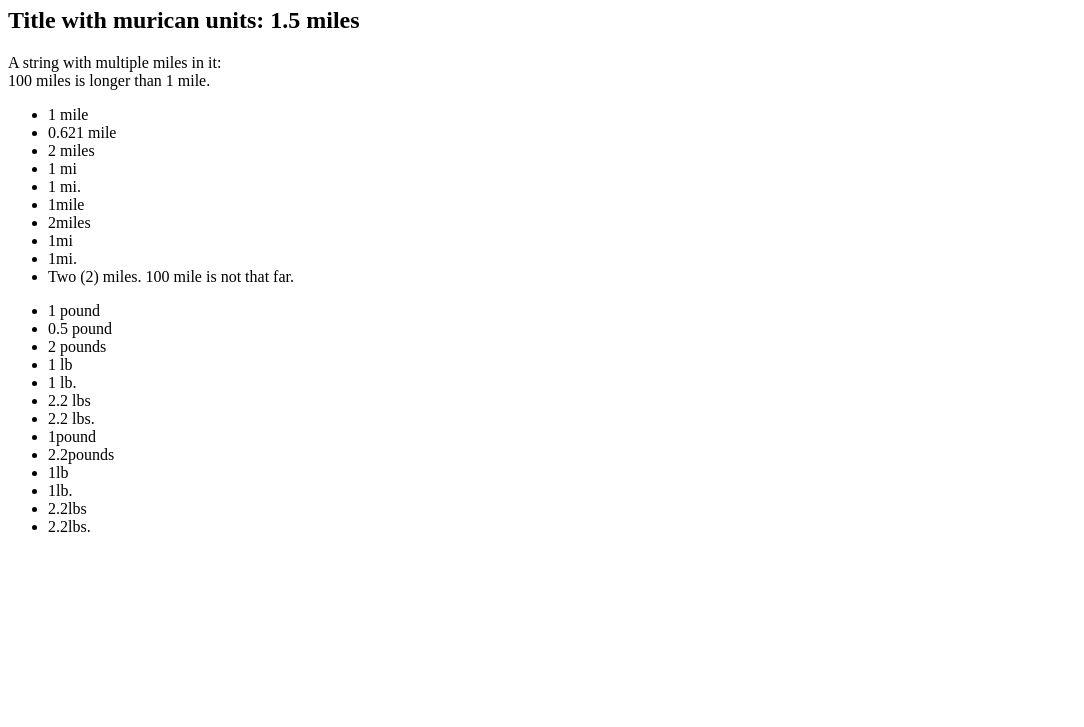
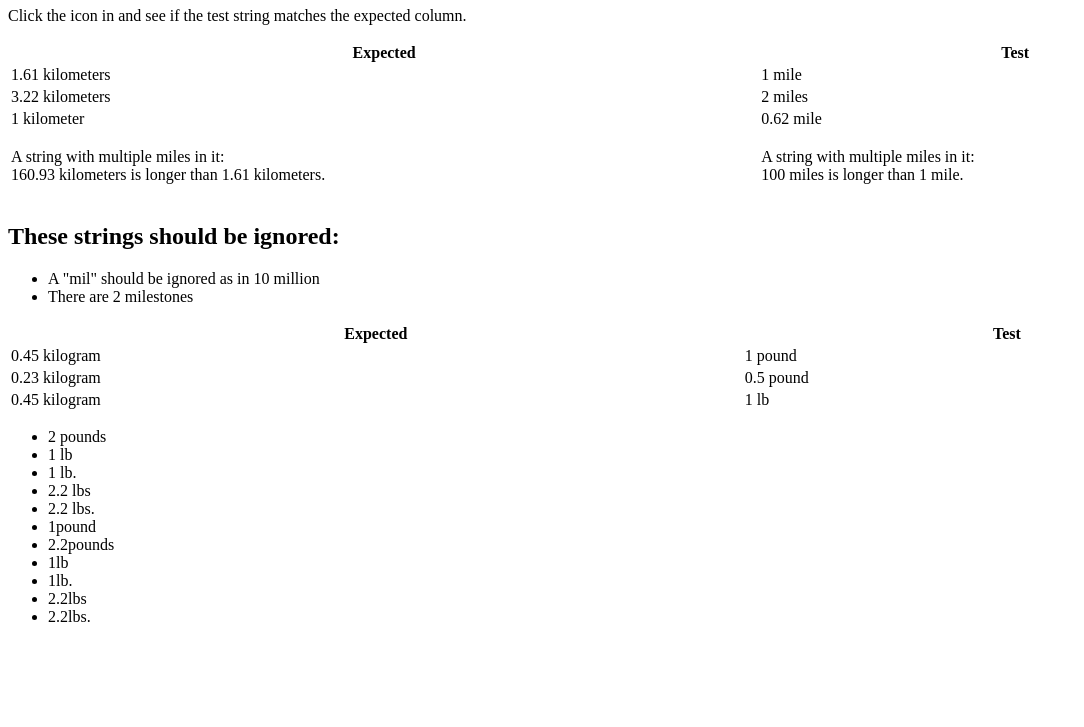
Before and after one commit to kosinix/ametrican, a browser extension: page index.html in a window 1280 px wide. Shown: the part 73-800 px from the top of the page, without its empty margins (0-1084 px from the left). Drawn offline with Linux system fonts and the light colour scheme.

Commit message:
Update test suite

```diff
--- a/index.html
+++ b/index.html
@@ -4,25 +4,67 @@
         <meta charset="utf-8">
     </head>
     <body>
-        <h1>Sample texts that the add-on can convert.</h1>
-        <h2>Title <span>with murican units: 1.5 miles</span></h2>
-        <p>A string with multiple miles in it: <br> 100 miles is longer than 1 mile.</p>
+        <h1>Test Suite</h1>
+        <p>Click the icon in and see if the test string matches the expected column.</p>
+        <table width="100%">
+            <thead>
+                <tr>
+                    <th>Expected</th>
+                    <th>Test</th>
+                </tr>
+            </thead>
+            <tbody>
+                <tr>
+                    <td>1.61 kilometers</td>
+                    <td>1 mile</td>
+                </tr>
+                <tr>
+                    <td>3.22 kilometers</td>
+                    <td>2 miles</td>
+                </tr>
+                <tr>
+                    <td>1 kilometer</td>
+                    <td>0.62 mile</td>
+                </tr>
+                <tr>
+                    <td><p>A string with multiple miles in it: <br> 160.93 kilometers is longer than 1.61 kilometers.</p></td>
+                    <td><p>A string with multiple miles in it: <br> 100 miles is longer than 1 mile.</p></td>
+                </tr>
+            </tbody>
+        </table>
+
+
+        <h2>These strings should be ignored:</h2>
         <ul>
-            <li>1 mile</li>
-            <li>0.621 mile</li>
-            <li>2 miles</li>
-            <li>1 mi</li>
-            <li>1 mi.</li>
-            <li>1mile</li>
-            <li>2miles</li>
-            <li>1mi</li>
-            <li>1mi.</li>
-            <li>Two (2) miles. 100 mile is not that far.</li>
+            <li>A "mil" should be ignored as in 10 million</li>
+            <li>There are 2 milestones</li>
         </ul>
 
+        <table width="100%">
+            <thead>
+                <tr>
+                    <th>Expected</th>
+                    <th>Test</th>
+                </tr>
+            </thead>
+            <tbody>
+                <tr>
+                    <td>0.45 kilogram</td>
+                    <td>1 pound</td>
+                </tr>
+                <tr>
+                    <td>0.23 kilogram</td>
+                    <td>0.5 pound</td>
+                </tr>
+                <tr>
+                    <td>0.45 kilogram</td>
+                    <td>1 lb</td>
+                </tr>
+
+            </tbody>
+        </table>
         <ul>
-            <li>1 pound</li>
-            <li>0.5 pound</li>
+
             <li>2 pounds</li>
             <li>1 lb</li>
             <li>1 lb.</li>
```
